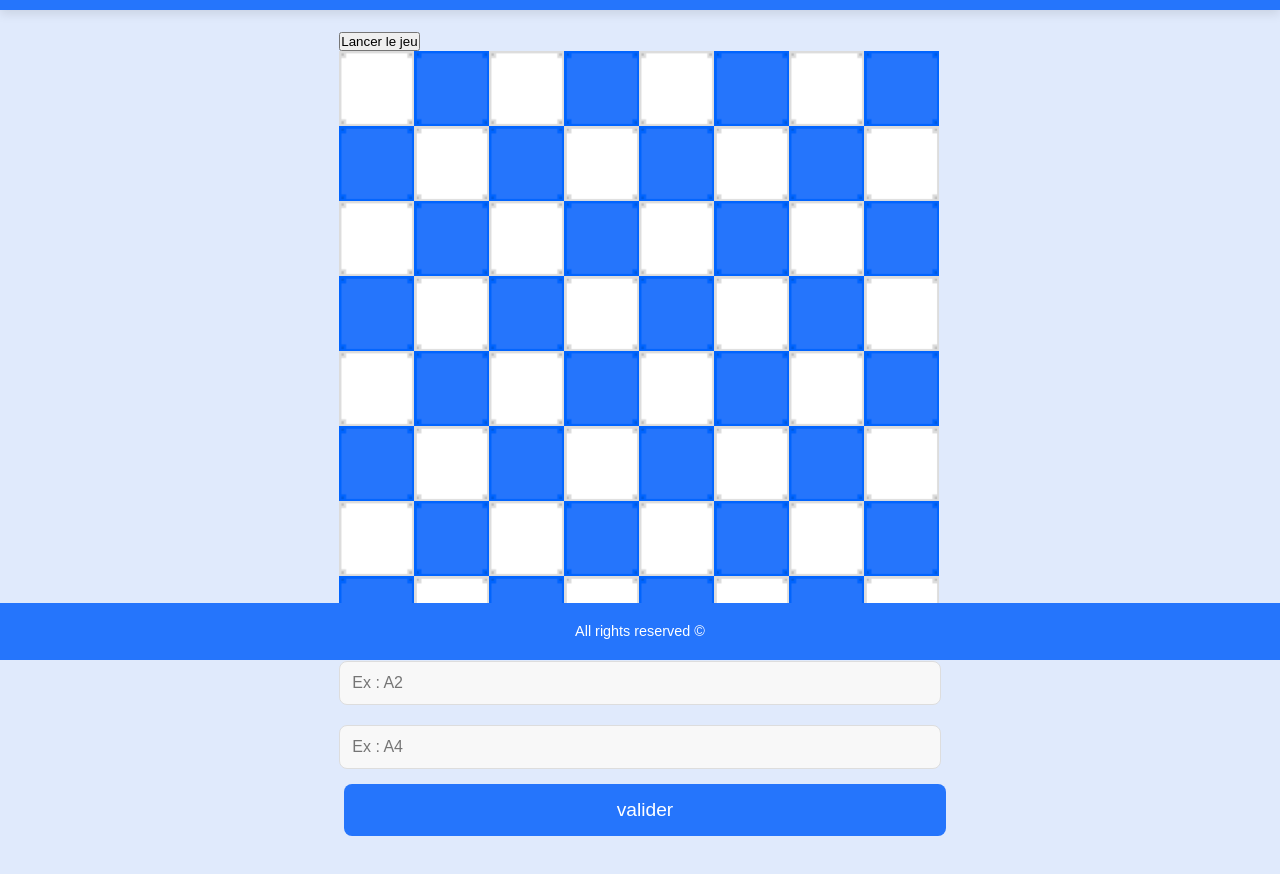
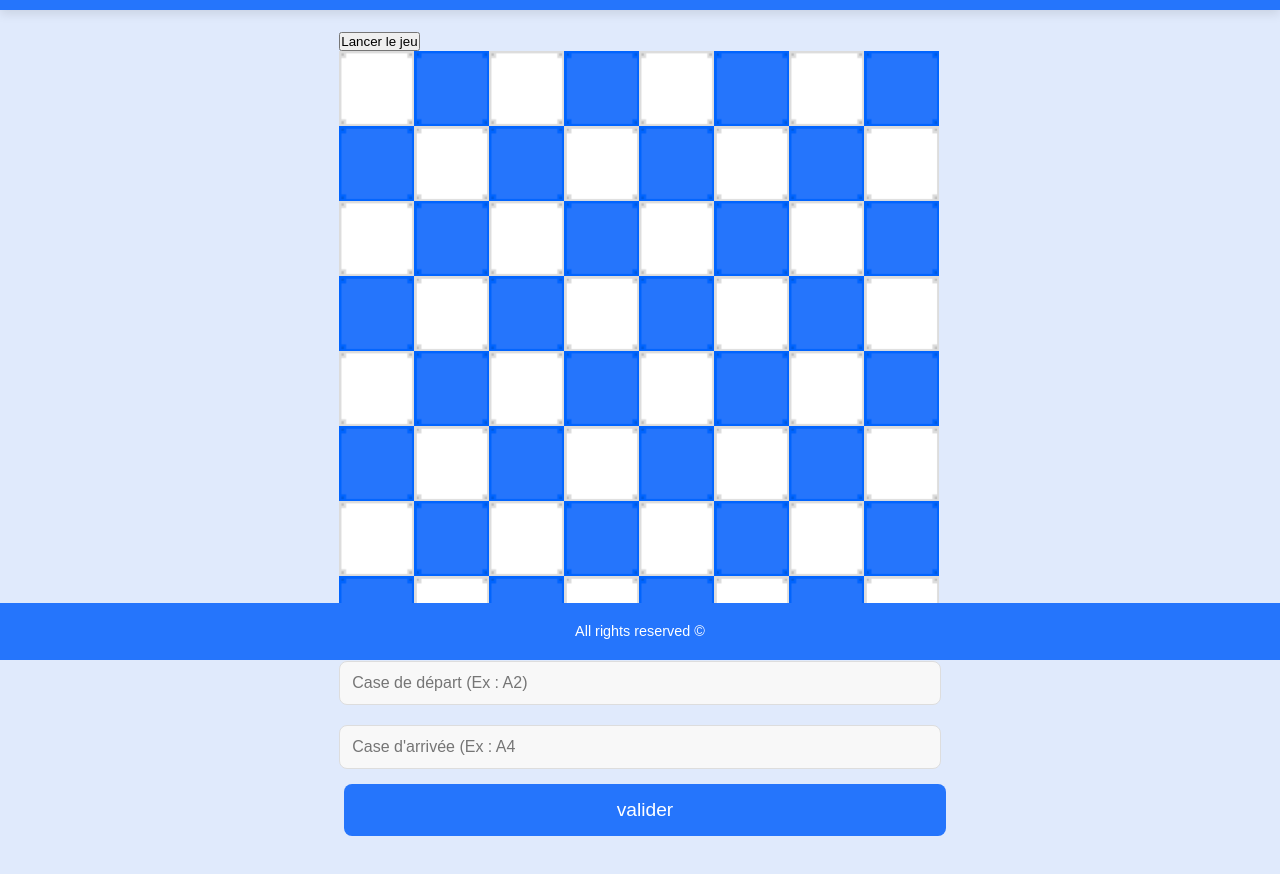
Before and after one commit to FrillyWave/Projet-NSI, a website: page Frontend/html/main.html in a window 1280 px wide. Shown: the part 140-1014 px from the top of the page. Drawn offline with Linux system fonts and the light colour scheme.

Commit message:
Update main.html

```diff
--- a/Frontend/html/main.html
+++ b/Frontend/html/main.html
@@ -34,10 +34,10 @@
 
     <form id="deplacement" method="POST">
         <label for="origine"></label>
-        <input type="text" id="origine" name="origine" placeholder="Ex : A2">
+        <input type="text" id="origine" name="origine" placeholder="Case de départ (Ex : A2)">
 
         <label for="destination"></label>
-        <input type="text" id="destination" name="destination" placeholder="Ex : A4">
+        <input type="text" id="destination" name="destination" placeholder="Case d'arrivée (Ex : A4")>
 
         <button type="button" id="valider_coup" onclick="valider()">valider</button>
     </form>
```
